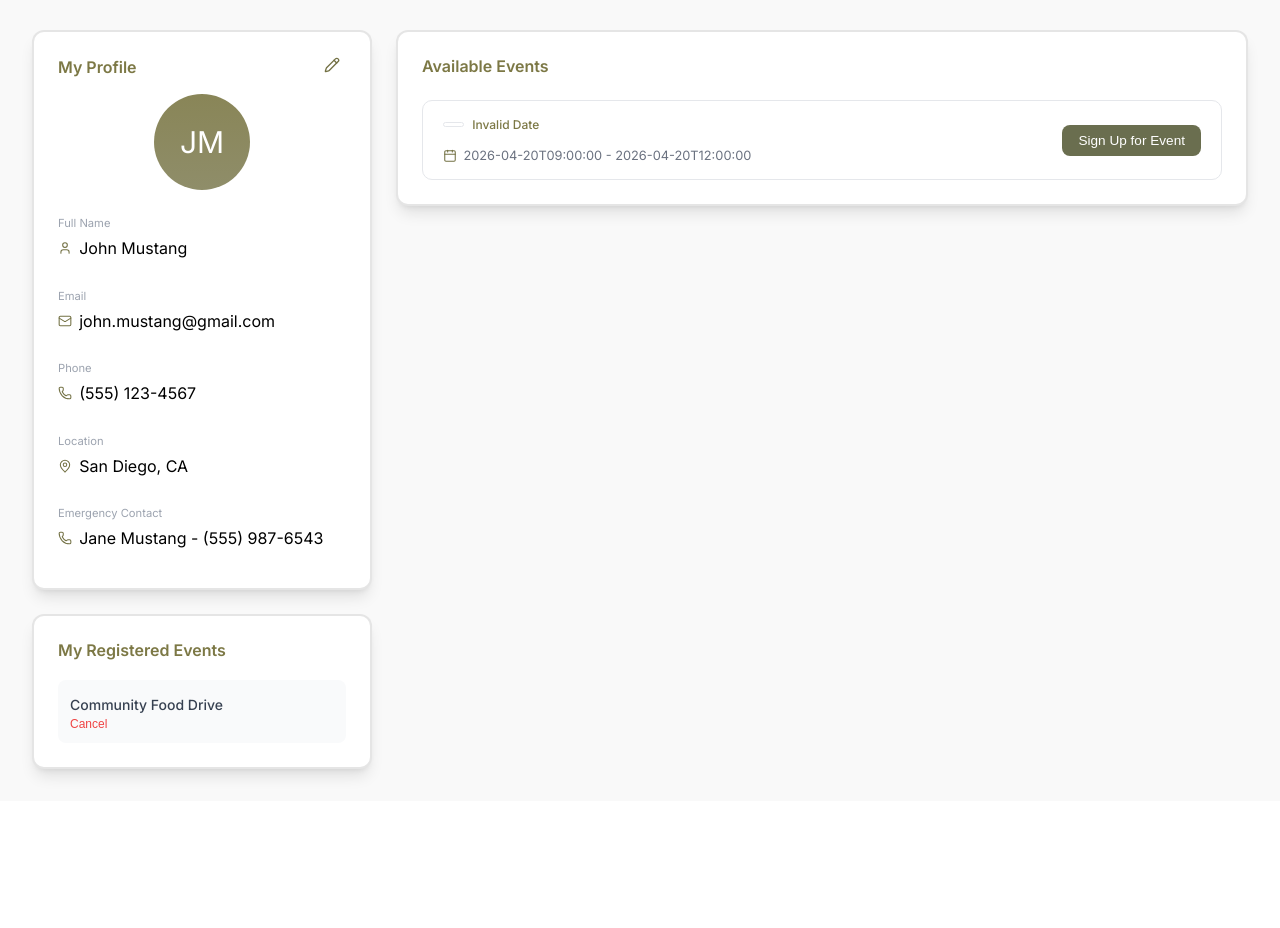
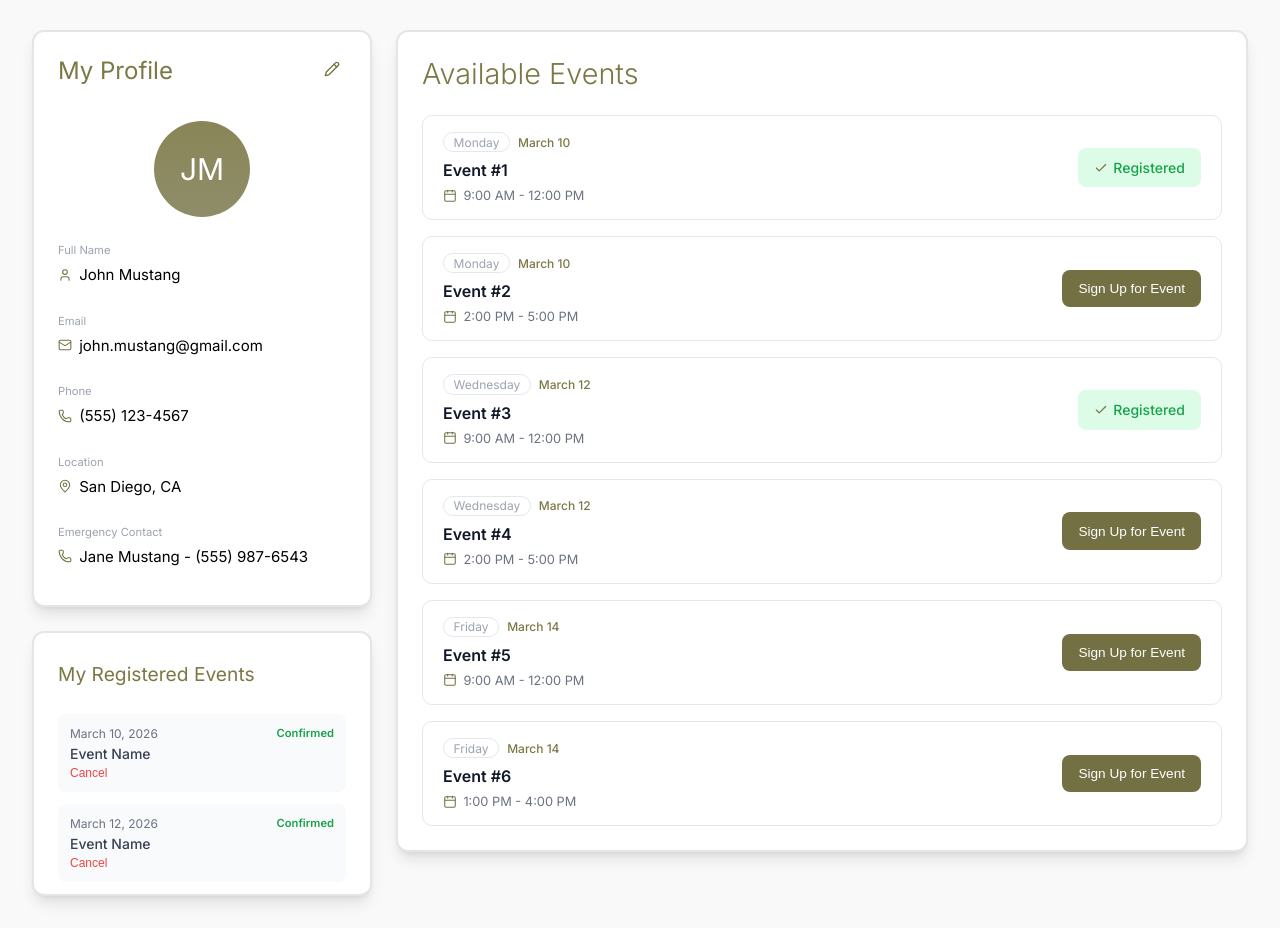
Before and after one commit to hack4impact-calpoly/Operation-Surf, a Next.js app: page /dashboard-preview in a window 1280 px wide. Shown: the part 532-1460 px from the top of the page. Before the commit the page ends 1333 px from the top, so only its background shows below. Built offline with nearby package versions, Linux system fonts and the light colour scheme.

Commit message:
fix: date display and mocks

```diff
--- a/src/app/dashboard-preview/page.tsx
+++ b/src/app/dashboard-preview/page.tsx
@@ -15,21 +15,73 @@ export default function DashboardPreviewPage() {
 
   const mockShifts = [
     {
-      id: "shift-1",
-      title: "Morning Check-In",
-      startTime: "2026-04-20T09:00:00",
-      endTime: "2026-04-20T12:00:00",
+      shiftId: "shift-1",
+      name: "Event #1",
+      dayOfWeek: "Monday",
+      date: "2026-03-10",
+      startTime: "9:00 AM",
+      endTime: "12:00 PM",
+    },
+    {
+      shiftId: "shift-2",
+      name: "Event #2",
+      dayOfWeek: "Monday",
+      date: "2026-03-10",
+      startTime: "2:00 PM",
+      endTime: "5:00 PM",
+    },
+    {
+      shiftId: "shift-3",
+      name: "Event #3",
+      dayOfWeek: "Wednesday",
+      date: "2026-03-12",
+      startTime: "9:00 AM",
+      endTime: "12:00 PM",
+    },
+    {
+      shiftId: "shift-4",
+      name: "Event #4",
+      dayOfWeek: "Wednesday",
+      date: "2026-03-12",
+      startTime: "2:00 PM",
+      endTime: "5:00 PM",
+    },
+    {
+      shiftId: "shift-5",
+      name: "Event #5",
+      dayOfWeek: "Friday",
+      date: "2026-03-14",
+      startTime: "9:00 AM",
+      endTime: "12:00 PM",
+    },
+    {
+      shiftId: "shift-6",
+      name: "Event #6",
+      dayOfWeek: "Friday",
+      date: "2026-03-14",
+      startTime: "1:00 PM",
+      endTime: "4:00 PM",
     },
   ];
 
   const mockRegisteredEvents = [
     {
-      id: "event-1",
-      name: "Community Food Drive",
+      signupId: "signup-1",
+      shiftId: "shift-1",
+      name: "Event Name",
+      date: "March 10, 2026",
+      status: "Confirmed",
+    },
+    {
+      signupId: "signup-2",
+      shiftId: "shift-3",
+      name: "Event Name",
+      date: "March 12, 2026",
+      status: "Confirmed",
     },
   ];
 
-  const mockRegisteredShiftIds = new Set(["shift-1"]);
+  const mockRegisteredShiftIds = new Set(["shift-1", "shift-3"]);
 
   return (
     <Dashboard
--- a/src/components/Dashboard.tsx
+++ b/src/components/Dashboard.tsx
@@ -49,8 +49,13 @@ interface DashboardProps {
 }
 
 function formatDate(dateStr: string): string {
-  const d = new Date(dateStr);
-  return d.toLocaleDateString("en-US", { month: "long", day: "numeric" });
+  const [year, month, day] = dateStr.split("-").map(Number);
+  const d = new Date(year, month - 1, day);
+
+  return d.toLocaleDateString("en-US", {
+    month: "long",
+    day: "numeric",
+  });
 }
 
 export default function Dashboard({
--- a/src/styles/Dashboard.module.css
+++ b/src/styles/Dashboard.module.css
@@ -147,7 +147,7 @@
   background: white;
   border-radius: 12px;
   border: 2px solid rgba(0, 0, 0, 0.1);
-  padding: 1.5rem;
+  padding: 0.8rem 1.5rem;
   box-shadow:
     0px 4px 6px -4px rgba(0, 0, 0, 0.1),
     0px 10px 15px -3px rgba(0, 0, 0, 0.1);
@@ -157,10 +157,10 @@
 }
 
 .registeredCardTitle {
-  font-size: 1rem;
-  font-weight: 600;
+  font-size: 1.2rem;
+  font-weight: 400;
   color: rgba(124, 120, 69, 1);
-  margin: 0 0 0.5rem 0;
+  margin: 0.1 0 0.5rem 0;
 }
 
 .registeredEventItem {
@@ -231,8 +231,8 @@
 }
 
 .eventsCardTitle {
-  font-size: 1rem;
-  font-weight: 600;
+  font-size: 1.8rem;
+  font-weight: 300;
   color: rgba(124, 120, 69, 1);
   margin: 0 0 0.5rem 0;
 }
@@ -299,14 +299,23 @@
   display: flex;
   align-items: center;
   gap: 0.3rem;
+
+  background: #dcfce7;
+  color: #16a34a;
+
+  padding: 0.7rem 1rem;
+  border-radius: 8px;
+
+  font-size: 14px;
+  font-weight: 500;
 }
 
 .signUpBtn {
-  background-color: rgba(90, 95, 60, 0.9);
+  background-color: #737144;
   color: white;
   border: none;
   border-radius: 8px;
-  padding: 0.5rem 1rem;
+  padding: 0.7rem 1rem;
   font-size: 0.85rem;
   font-weight: 500;
   cursor: pointer;
@@ -353,10 +362,11 @@
 }
 
 .profileCardTitle {
-  font-size: 1rem;
-  font-weight: 600;
+  font-size: 1.5rem;
+  font-weight: 400;
   color: rgba(124, 120, 69, 1);
   margin: 0;
+  margin-bottom: 20px;
 }
 
 .editBtn {
@@ -364,6 +374,7 @@
   border: none;
   cursor: pointer;
   font-size: 1rem;
+  padding-bottom: 20px;
 }
 
 .avatarCircle {
@@ -397,7 +408,8 @@
   display: flex;
   align-items: center;
   gap: 0.45rem;
-  font-size: 16px;
+  font-size: 15px;
+  font-weight: 400;
   margin-top: 0;
 }
 
```
